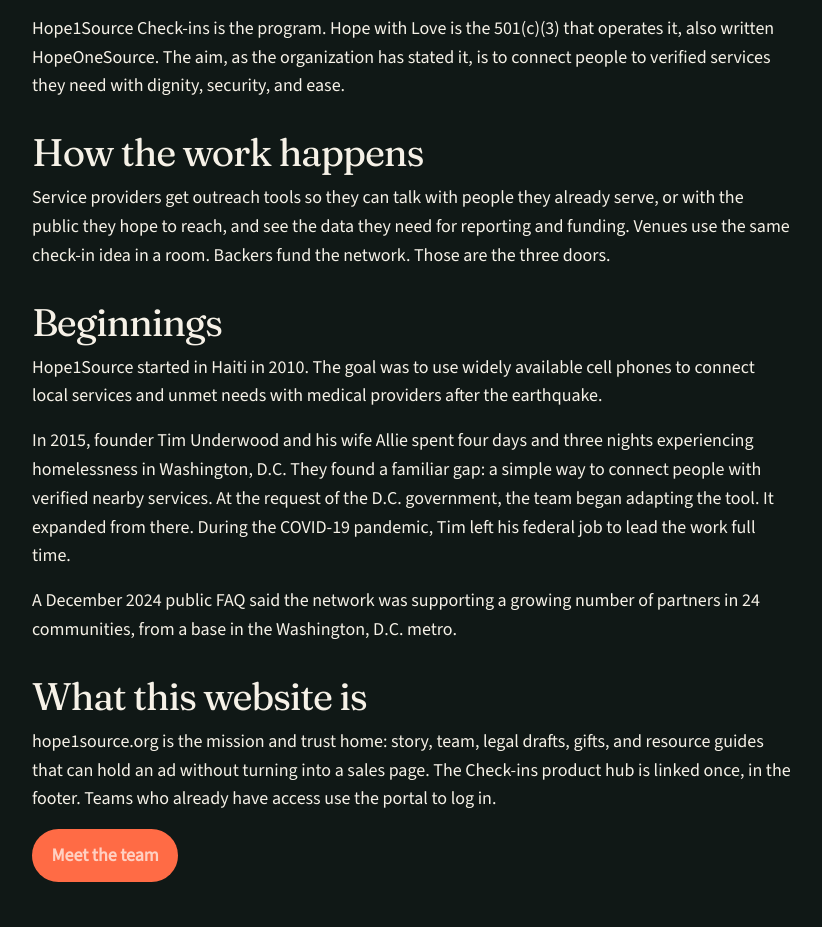
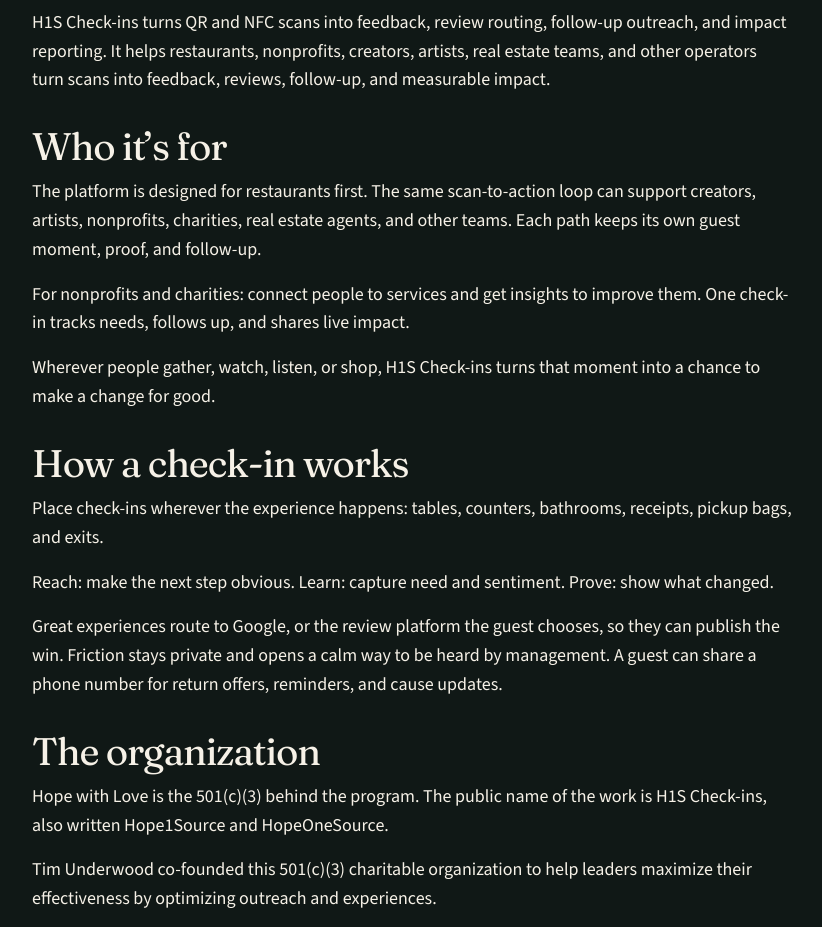
Before and after one commit to hopeonesource/hope1source.org, a React (Vite) app: page /about in a window 1280 px wide. Shown: the part 1170-2097 px from the top of the page, without its empty margins (228-1050 px from the left). Built offline with nearby package versions, Linux system fonts and the light colour scheme.

Commit message:
Rewrite About to follow the hopeonesource.me mission wording.
The page now uses the published check-in loop, audiences, and 501(c)(3) line. Phone layout still starts with a short lead and opens the rest.

Co-authored-by: HOS-zz <HOS-zz@users.noreply.github.com>

```diff
--- a/src/pages/About.jsx
+++ b/src/pages/About.jsx
@@ -57,12 +57,12 @@ export default function About() {
     <div className="about-page">
       <Seo
         title="Our mission"
-        description="Hope1Source Check-ins connects people and verified services with dignity, security, and ease. Hope with Love is the 501(c)(3)."
+        description="H1S Check-ins routes praise to reviews, keeps friction private, and gives managers one clear fix. Hope with Love is the 501(c)(3)."
       />
       <PageHero
-        kicker="Our mission"
-        title="Connecting people and services with a great experience."
-        lede={org.missionLine}
+        kicker={org.product}
+        title="Turn guest feedback into repeat visits."
+        lede="Identify need. Meet need. Build trust."
       />
       <article className="section prose-section">
         <div className="wrap narrow prose">
@@ -74,46 +74,54 @@ export default function About() {
           <img
             className="about-photo"
             src={publicUrl('photos/hos-team.jpg')}
-            alt="Hope1Source team gathered around a table, from the live about page."
+            alt="Hope1Source team gathered around a table."
           />
           <p className="about-lead">
-            {org.brand} is the program. {org.legalName} is the 501(c)(3).
+            {org.product}. {org.legalName} is the 501(c)(3).
           </p>
           <AboutFold title="Mission" phone={phone}>
             <p>
-              {org.brand} is the program. {org.legalName} is the 501(c)(3) that operates it, also written{' '}
-              {org.programLegacy}. The aim, as the organization has stated it, is to connect people to verified services
-              they need with dignity, security, and ease.
+              Route praise to reviews, keep friction private, and give managers one clear fix. Every check-in can
+              support a cause.
+            </p>
+            <p>
+              {org.product} turns QR and NFC scans into feedback, review routing, follow-up outreach, and impact
+              reporting. It helps restaurants, nonprofits, creators, artists, real estate teams, and other operators
+              turn scans into feedback, reviews, follow-up, and measurable impact.
             </p>
           </AboutFold>
-          <AboutFold title="How the work happens" phone={phone}>
+          <AboutFold title="Who it’s for" phone={phone}>
             <p>
-              Service providers get outreach tools so they can talk with people they already serve, or with the public
-              they hope to reach, and see the data they need for reporting and funding. Venues use the same check-in
-              idea in a room. Backers fund the network. Those are the three doors.
+              The platform is designed for restaurants first. The same scan-to-action loop can support creators,
+              artists, nonprofits, charities, real estate agents, and other teams. Each path keeps its own guest
+              moment, proof, and follow-up.
+            </p>
+            <p>
+              For nonprofits and charities: connect people to services and get insights to improve them. One check-in
+              tracks needs, follows up, and shares live impact.
+            </p>
+            <p>
+              Wherever people gather, watch, listen, or shop, {org.product} turns that moment into a chance to make a
+              change for good.
             </p>
           </AboutFold>
-          <AboutFold title="Beginnings" phone={phone}>
+          <AboutFold title="How a check-in works" phone={phone}>
+            <p>Place check-ins wherever the experience happens: tables, counters, bathrooms, receipts, pickup bags, and exits.</p>
+            <p>Reach: make the next step obvious. Learn: capture need and sentiment. Prove: show what changed.</p>
             <p>
-              {org.program} started in Haiti in 2010. The goal was to use widely available cell phones to connect local
-              services and unmet needs with medical providers after the earthquake.
+              Great experiences route to Google, or the review platform the guest chooses, so they can publish the win.
+              Friction stays private and opens a calm way to be heard by management. A guest can share a phone number
+              for return offers, reminders, and cause updates.
+            </p>
+          </AboutFold>
+          <AboutFold title="The organization" phone={phone}>
+            <p>
+              {org.legalName} is the 501(c)(3) behind the program. The public name of the work is {org.product}, also
+              written {org.program} and {org.programLegacy}.
             </p>
             <p>
-              In 2015, founder Tim Underwood and his wife Allie spent four days and three nights experiencing
-              homelessness in Washington, D.C. They found a familiar gap: a simple way to connect people with verified
-              nearby services. At the request of the D.C. government, the team began adapting the tool. It expanded from
-              there. During the COVID-19 pandemic, Tim left his federal job to lead the work full time.
-            </p>
-            <p>
-              A December 2024 public FAQ said the network was supporting a growing number of partners in 24 communities,
-              from a base in the Washington, D.C. metro.
-            </p>
-          </AboutFold>
-          <AboutFold title="What this website is" phone={phone}>
-            <p>
-              hope1source.org is the mission and trust home: story, team, legal drafts, gifts, and resource guides that
-              can hold an ad without turning into a sales page. The Check-ins product hub is linked once, in the footer.
-              Teams who already have access use the portal to log in.
+              Tim Underwood co-founded this 501(c)(3) charitable organization to help leaders maximize their
+              effectiveness by optimizing outreach and experiences.
             </p>
           </AboutFold>
           <p>
```
